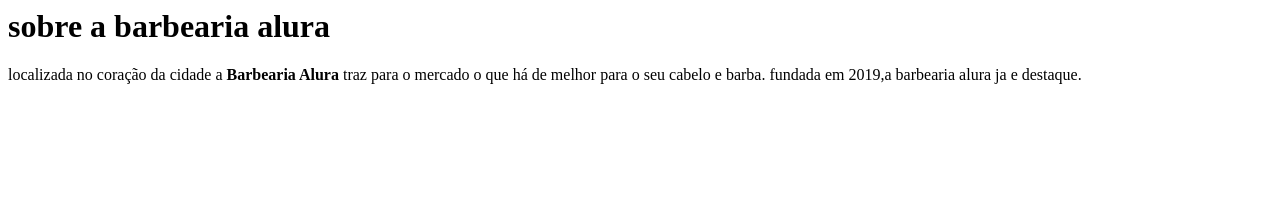
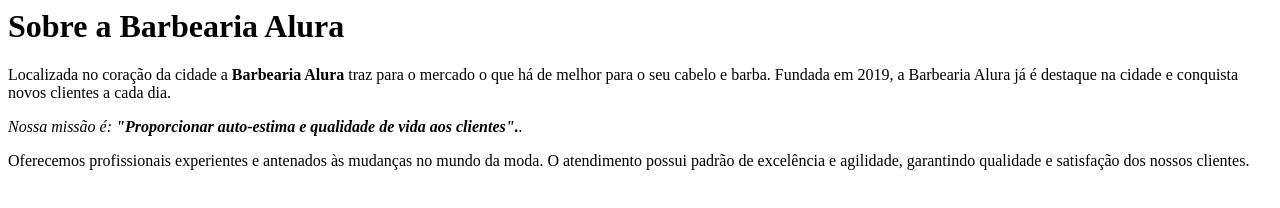
Before and after one commit to RorozoaZoro/HTML, a plain HTML site: page index.html in a window 1280 px wide. Drawn offline with Linux system fonts and the light colour scheme.

Commit message:
Update index.html

```diff
--- a/index.html
+++ b/index.html
@@ -1,3 +1,7 @@
-<h1>sobre a barbearia alura</h1>
+<h1>Sobre a Barbearia Alura</h1>
 
-<p>localizada no coração da cidade a <strong>Barbearia Alura</strong> traz para o mercado o que há de melhor para o seu cabelo e barba. fundada em 2019,a barbearia alura ja e destaque.<p>
+Localizada no coração da cidade a <strong> Barbearia Alura </strong> traz para o mercado o que há de melhor para o seu cabelo e barba. Fundada em 2019, a Barbearia Alura já é destaque na cidade e conquista novos clientes a cada dia.</p>
+
+<p><em>Nossa missão é: <strong>"Proporcionar auto-estima e qualidade de vida aos clientes".</strong>.</em></p>
+
+<p>Oferecemos profissionais experientes e antenados às mudanças no mundo da moda. O atendimento possui padrão de excelência e agilidade, garantindo qualidade e satisfação dos nossos clientes.</p>
```
